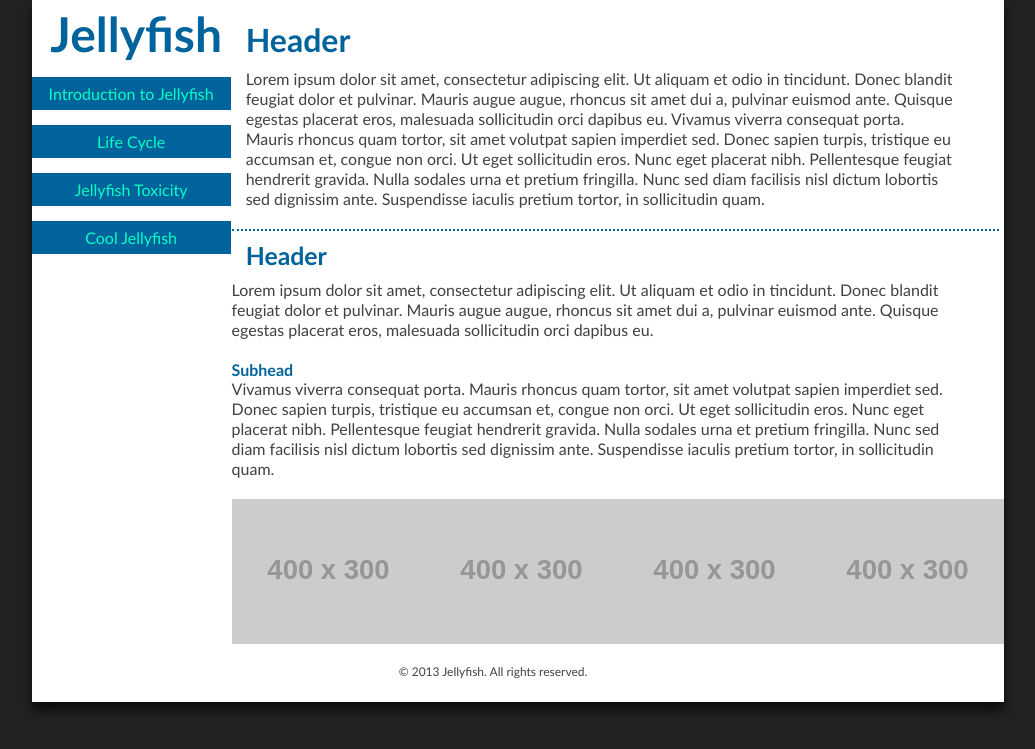
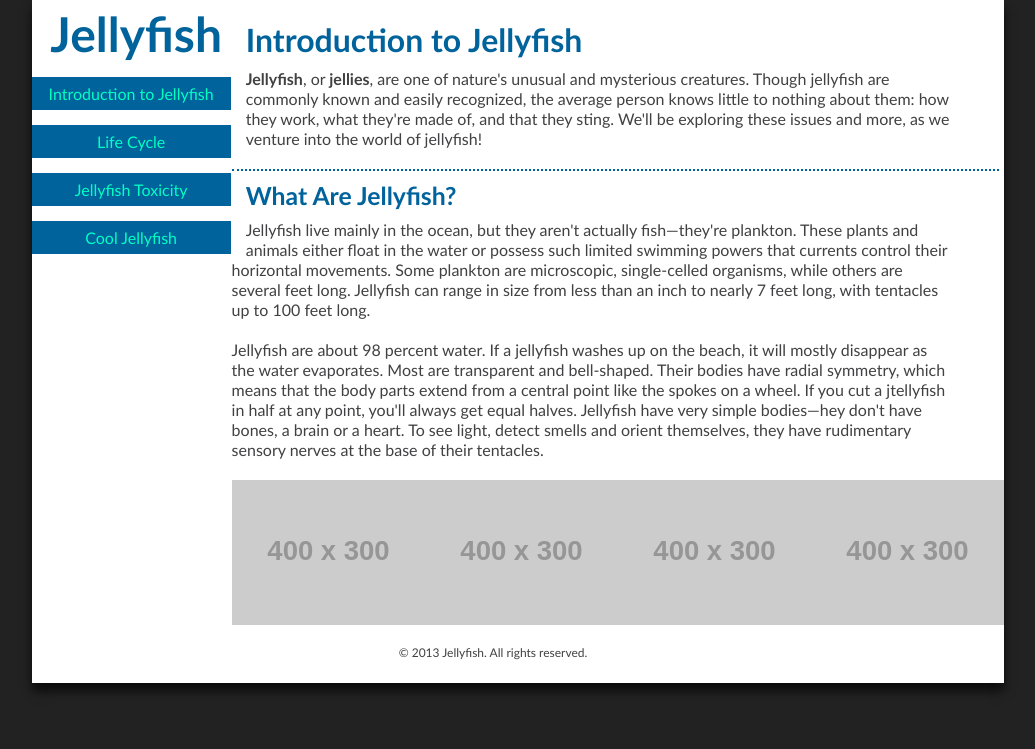
Before and after one commit to lim00074/large-data-website, a Jekyll site: the page built from index.html, in a window 1280 px wide. Shown: the top 749 px of the page, without its empty margins (122-1157 px from the left). Built offline with Jekyll 4.4.1, drawn with Linux system fonts in a browser that asks for light colours; Markdown is read by kramdown in place of the engine named in the settings.

Commit message:
Added content

```diff
--- a/index.html
+++ b/index.html
@@ -1,31 +1,52 @@
 ---
 layout: default
+title: Jellyfish—Uncovering the Mystery
+description: Jellyfish—mysterious alien-like creatures that live among us and and everything you need to know about them.
 ---
 
 <article>
+	<h2>Introduction to Jellyfish</h2>
+	<div class="grid">
+		<div class="unit unit-s-1 unit-m-1 unit-l-1">
+			<p><strong>Jellyfish</strong>, or <strong>jellies</strong>, are one of nature's unusual and mysterious creatures. Though jellyfish are commonly known and easily recognized, the average person knows little to nothing about them: how they work, what they're made of, and that they sting. We'll be exploring these issues and more, as we venture into the world of jellyfish!</p>
+		</div>
+		<div class="unit unit-s-hidden unit-m-1 unit-l-1">
+			<h3>What Are Jellyfish?</h3> <!--the section below has been taken from: http://science.howstuffworks.com/zoology/marine-life/jellyfish.htm-->
+			<p>Jellyfish live mainly in the ocean, but they aren't actually fish—they're plankton. These plants and animals either float in the water or possess such limited swimming powers that currents control their horizontal movements. Some plankton are microscopic, single-celled organisms, while others are several feet long. Jellyfish can range in size from less than an inch to nearly 7 feet long, with tentacles up to 100 feet long.</p>
+		</div>
+		<div class="unit unit-s-hidden unit-m-hidden unit-l-1">
+			<p>Jellyfish are about 98 percent water. If a jellyfish washes up on the beach, it will mostly disappear as the water evaporates. Most are transparent and bell-shaped. Their bodies have radial symmetry, which means that the body parts extend from a central point like the spokes on a wheel. If you cut a jtellyfish in half at any point, you'll always get equal halves. Jellyfish have very simple bodies—hey don't have bones, a brain or a heart. To see light, detect smells and orient themselves, they have rudimentary sensory nerves at the base of their tentacles.</p>
+		</div>
+	</div>
+			<!--
+			<h4>Anatomy</h4>
+			<p>A jellyfish's body generally comprises six basic parts:</p>
+			<ul>
+				<li>The epidermis, which protects the inner organs</li>
+				<li>The gastrodermis, which is the inner layer</li>
+				<li>The mesoglea, or middle jelly, between the epidermis and gastrodermis</li>
+				<li>The gastrovascular cavity, which functions as a gullet, stomach, and intestine all in one</li>
+				<li>An orifice that functions as both the mouth and anus</li>
+				<li>Tentacles that line the edge of the body</li>
+			</ul>
+			-->
 
-	<h2>Header</h2>
-	<p>Lorem ipsum dolor sit amet, consectetur adipiscing elit. Ut aliquam et odio in tincidunt. Donec blandit feugiat dolor et pulvinar. Mauris augue augue, rhoncus sit amet dui a, pulvinar euismod ante. Quisque egestas placerat eros, malesuada sollicitudin orci dapibus eu. Vivamus viverra consequat porta. Mauris rhoncus quam tortor, sit amet volutpat sapien imperdiet sed. Donec sapien turpis, tristique eu accumsan et, congue non orci. Ut eget sollicitudin eros. Nunc eget placerat nibh. Pellentesque feugiat hendrerit gravida. Nulla sodales urna et pretium fringilla. Nunc sed diam facilisis nisl dictum lobortis sed dignissim ante. Suspendisse iaculis pretium tortor, in sollicitudin quam.</p>
-	<h3>Header</h3>
-	<p>Lorem ipsum dolor sit amet, consectetur adipiscing elit. Ut aliquam et odio in tincidunt. Donec blandit feugiat dolor et pulvinar. Mauris augue augue, rhoncus sit amet dui a, pulvinar euismod ante. Quisque egestas placerat eros, malesuada sollicitudin orci dapibus eu.</p>
-	<h4>Subhead</h4>
-	<p>Vivamus viverra consequat porta. Mauris rhoncus quam tortor, sit amet volutpat sapien imperdiet sed. Donec sapien turpis, tristique eu accumsan et, congue non orci. Ut eget sollicitudin eros. Nunc eget placerat nibh. Pellentesque feugiat hendrerit gravida. Nulla sodales urna et pretium fringilla. Nunc sed diam facilisis nisl dictum lobortis sed dignissim ante. Suspendisse iaculis pretium tortor, in sollicitudin quam.</p>
 	<div class="grid">
 
 		<div class="unit unit-s-1-4 unit-m-1-4 unit-l-1-4">
-			<img src="http://placehold.it/400x300" alt="">
+			<img src="http://placehold.it/400x300" alt="Photo of the Anatomy of Jellyfish">
 		</div>
 
 		<div class="unit unit-s-1-4 unit-m-1-4 unit-l-1-4">
-			<img src="http://placehold.it/400x300" alt="">
+			<img src="http://placehold.it/400x300" alt="Map of Jellyfish Habitat">
 		</div>
 
 		<div class="unit unit-s-1-4 unit-m-1-4 unit-l-1-4">
-			<img src="http://placehold.it/400x300" alt="">
+			<img src="http://placehold.it/400x300" alt="Diagram of Jellyfish Ecology and Life Cycle">
 		</div>
 
 		<div class="unit unit-s-1-4 unit-m-1-4 unit-l-1-4">
-			<img src="http://placehold.it/400x300" alt="">
+			<img src="http://placehold.it/400x300" alt="Photo of Jellyfish Sting">
 		</div>
 
 	</div>
```
